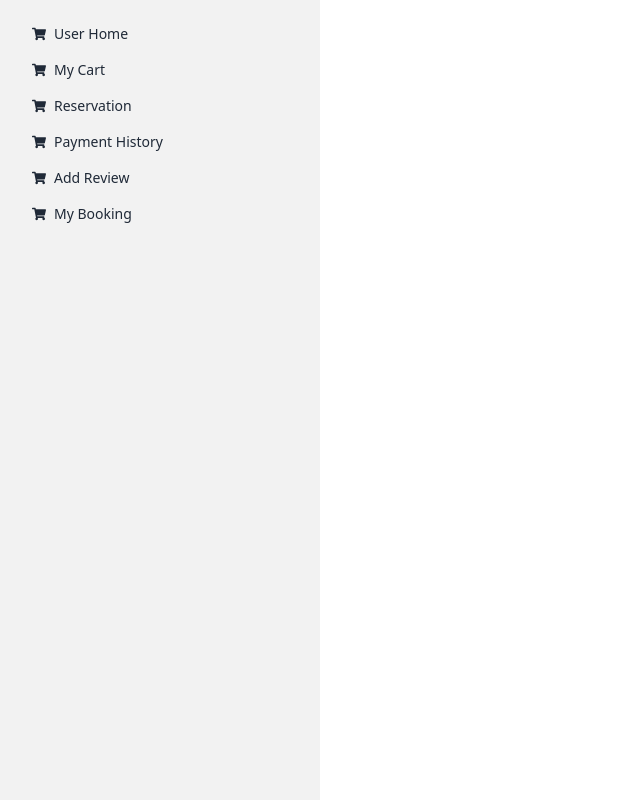
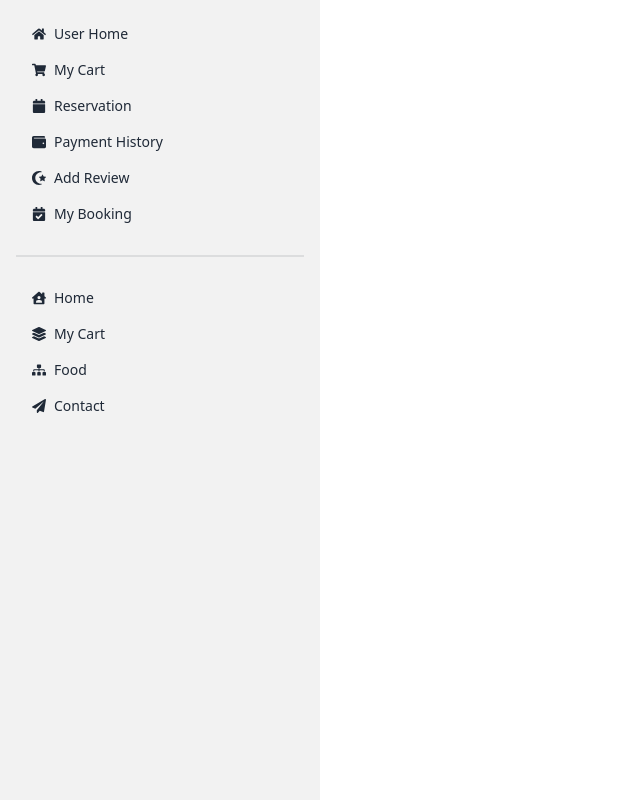
Before and after one commit to SheikhRakibhossain/Tasty-Taco, a React (Vite) app: page /dashboard in a window 1280 px wide. Shown: the whole page, without its empty margins (0-640 px from the left). Built offline with nearby package versions, Linux system fonts and the light colour scheme; no server answers; sample sign-in values are in the browser's storage.

Commit message:
all menu icon has added with routes

```diff
--- a/src/Dashboard/Dashboard.jsx
+++ b/src/Dashboard/Dashboard.jsx
@@ -1,4 +1,4 @@
-import { FaShoppingCart } from "react-icons/fa";
+import { FaCalendar, FaCalendarCheck, FaHome, FaHouseUser, FaLayerGroup, FaPaperPlane, FaShoppingCart, FaSitemap, FaStarAndCrescent, FaToggleOff, FaWallet } from "react-icons/fa";
 import { NavLink, Outlet} from "react-router-dom";
 
 const Dashboard = () => {
@@ -29,44 +29,43 @@ const Dashboard = () => {
           <ul className="menu p-4 w-80 min-h-full bg-base-200 text-base-content">
             {/* Sidebar content here */}
             <li>
-              <NavLink to="user-home"> <FaShoppingCart/>User Home </NavLink>
+              <NavLink to="user-home"> <FaHome/>User Home </NavLink>
             </li>
             <li>
               <NavLink to="my-cart"> <FaShoppingCart/>My Cart </NavLink>
             </li>
             <li>
-              <NavLink to="reservation"> <FaShoppingCart/> Reservation </NavLink>
+              <NavLink to="reservation"> <FaCalendar/> Reservation </NavLink>
             </li>
             <li>
-              <NavLink to="payment-history"> <FaShoppingCart/> Payment History </NavLink>
+              <NavLink to="payment-history"> <FaWallet/> Payment History </NavLink>
             </li>
             <li>
-              <NavLink to="add-review"> <FaShoppingCart/> Add Review</NavLink>
+              <NavLink to="add-review"> <FaStarAndCrescent/> Add Review</NavLink>
             </li>
             <li>
-              <NavLink to="my-booking"> <FaShoppingCart/> My Booking </NavLink>
+              <NavLink to="my-booking"> <FaCalendarCheck/> My Booking </NavLink>
             </li>
 
-          </ul>
           <div className="divider"></div>
-          {/* 2nd section part menu for all users */}
-          <ul className="menu p-4 w-80 min-h-full bg-base-200 text-base-content">
             {/* Sidebar content here */}
             <li>
-              <NavLink to="home"> <FaShoppingCart/>Home </NavLink>
+              <NavLink to="home"> <FaHouseUser/>Home </NavLink>
             </li>
             <li>
-              <NavLink to="menu"> <FaShoppingCart/>My Cart </NavLink>
+              <NavLink to="menu"> <FaLayerGroup/>My Cart </NavLink>
             </li>
             <li>
-              <NavLink to="food"> <FaShoppingCart/>Food </NavLink>
+              <NavLink to="food"> <FaSitemap/>Food </NavLink>
             </li>
             <li>
-              <NavLink to="contact"> <FaShoppingCart/>Contact</NavLink>
+              <NavLink to="contact"> <FaPaperPlane/>Contact</NavLink>
             </li>
 
 
           </ul>
+          {/* 2nd section part menu for all users */}
+
         </div>
       </div>
     </>
```
